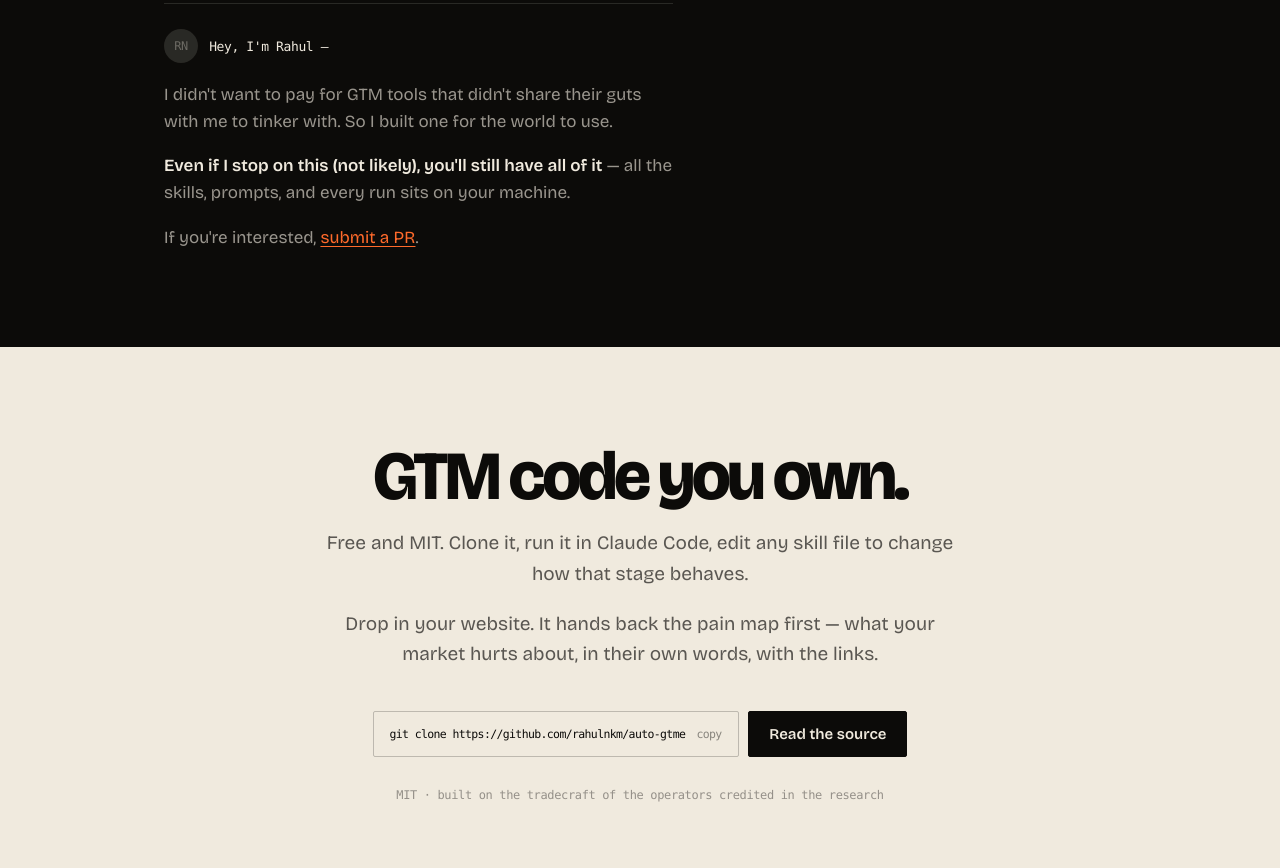
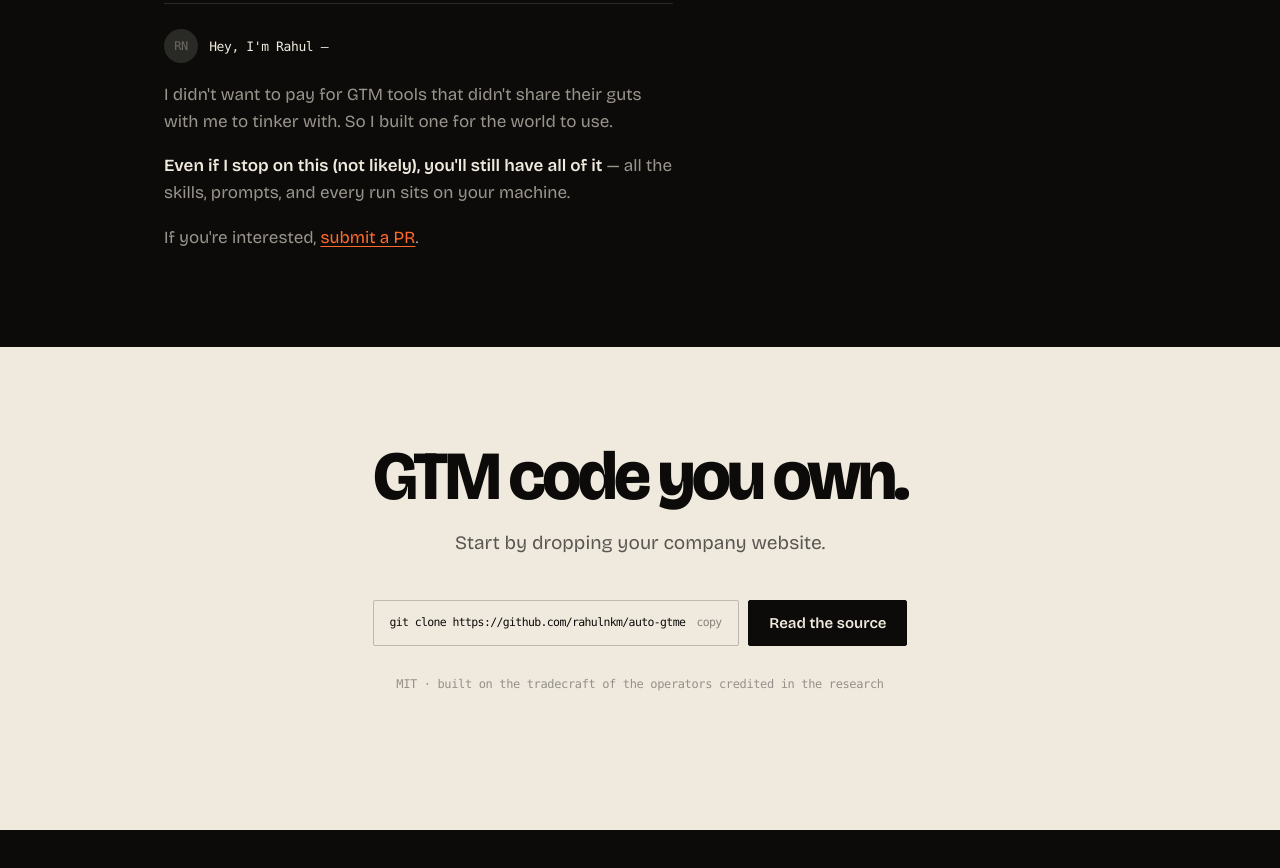
Before and after one commit to rahulnkm/auto-gtme, a plain HTML site: page site/index.html in a window 1280 px wide. Shown: the part 3048-3916 px from the top of the page. After the commit the page ends 3878 px from the top, so only its background shows below. Drawn offline with nearby package versions, Linux system fonts and the light colour scheme; no server answers; a web font is replaced by a local one.

Commit message:
cta: one line

```diff
--- a/site/index.html
+++ b/site/index.html
@@ -385,10 +385,7 @@ delivery spikes, new business just stops."</q>
   <div class="wrap rv">
     <h2>GTM code you own.</h2>
     <div class="body">
-      <p>Free and MIT. Clone it, run it in Claude Code, edit any skill file to change how
-         that stage behaves.</p>
-      <p>Drop in your website. It hands back the pain map first — what your market hurts
-         about, in their own words, with the links.</p>
+      <p>Start by dropping your company website.</p>
     </div>
     <div class="acts">
       <button class="cmd">git clone https://github.com/rahulnkm/auto-gtme <b>copy</b></button>
```
